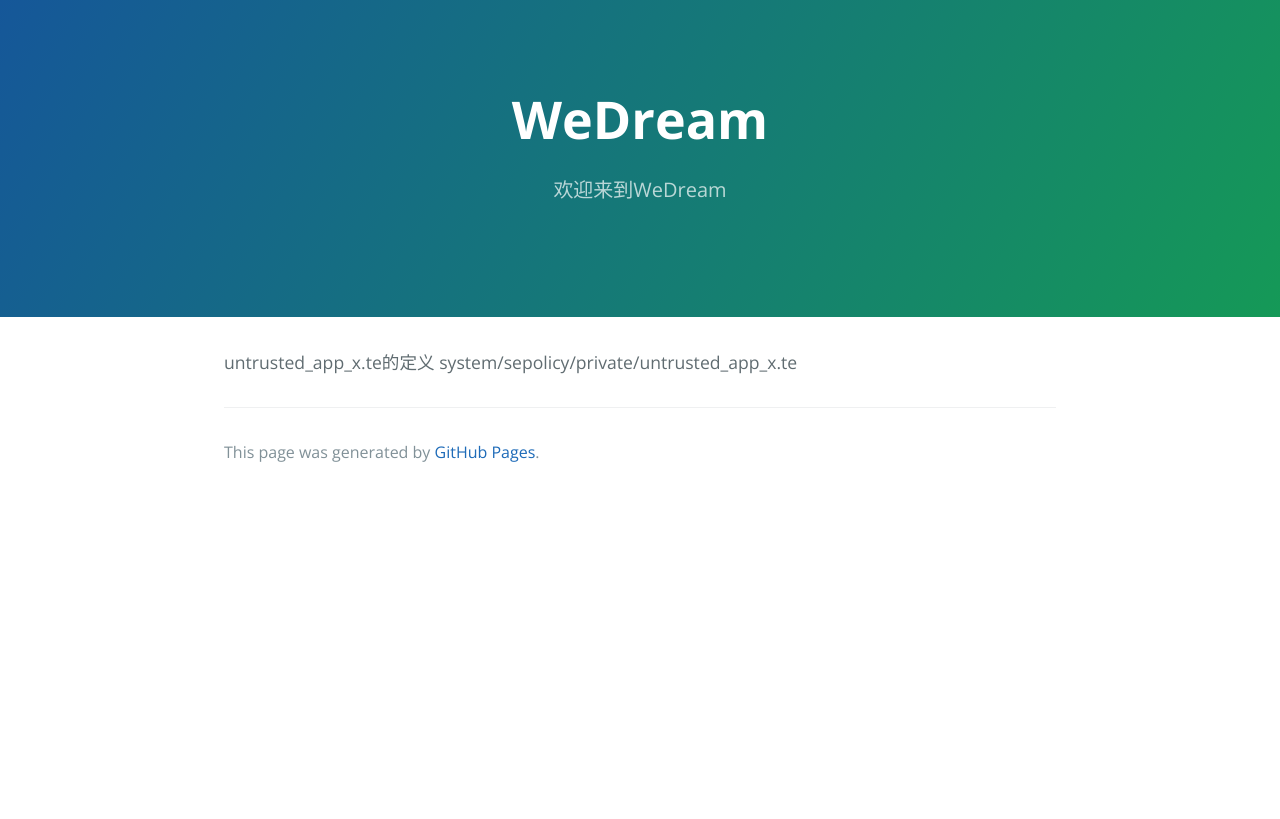
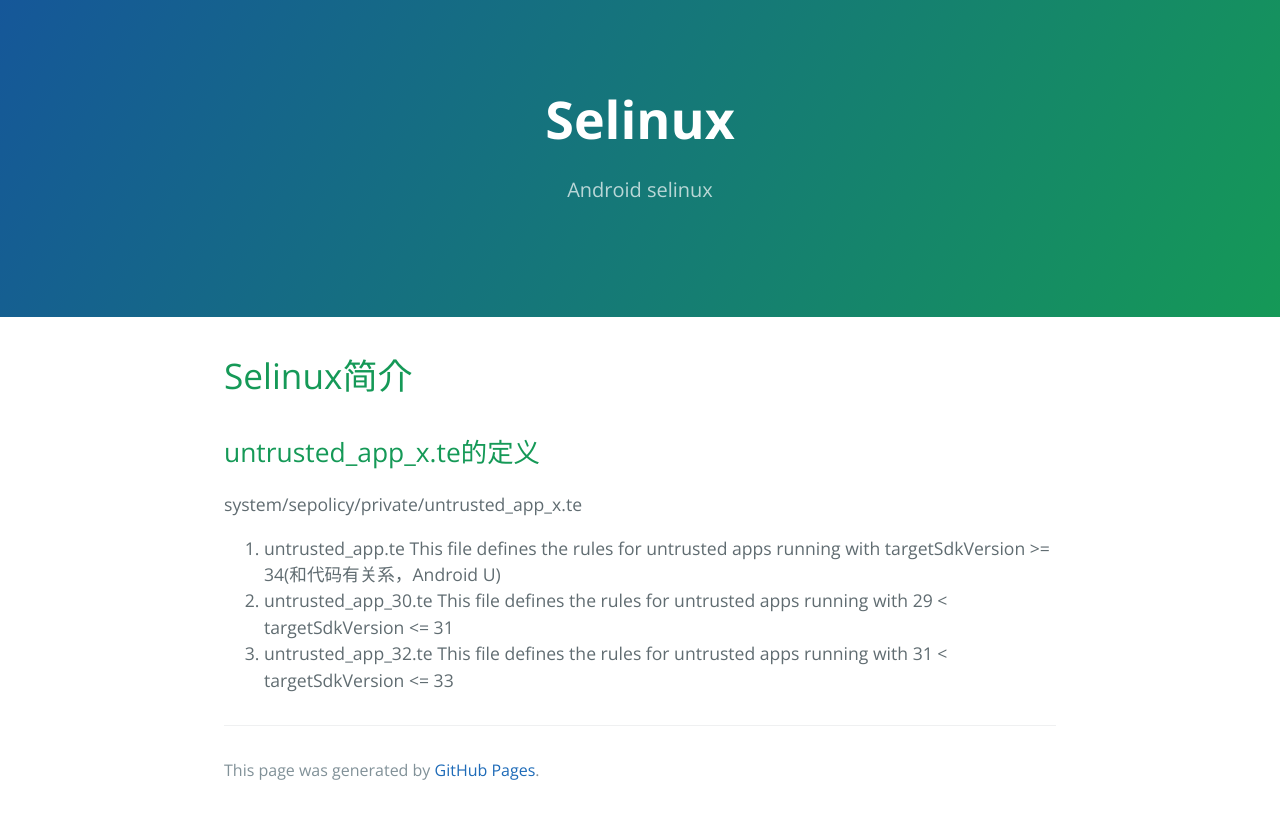
Before and after one commit to EricChenYS/EricChenYS.github.io, a Jekyll site: the page built from docs/android/Selinux.md, in a window 1280 px wide. Shown: the top 819 px of the page. Built offline with Jekyll 4.4.1, drawn with Linux system fonts in a browser that asks for light colours; our own code applies the rules of GitHub Pages for plain Markdown files.

Commit message:
Update Selinux.md

```diff
--- a/docs/android/Selinux.md
+++ b/docs/android/Selinux.md
@@ -1,4 +1,15 @@
+---
+layout: default
+title: Selinux
+description: Android selinux
+---
+# Selinux简介
 
-
-untrusted_app_x.te的定义
+## untrusted_app_x.te的定义
 system/sepolicy/private/untrusted_app_x.te
+1. untrusted_app.te
+   This file defines the rules for untrusted apps running with targetSdkVersion >= 34(和代码有关系，Android U)
+2. untrusted_app_30.te
+   This file defines the rules for untrusted apps running with 29 < targetSdkVersion <= 31
+3. untrusted_app_32.te
+   This file defines the rules for untrusted apps running with 31 < targetSdkVersion <= 33
```
